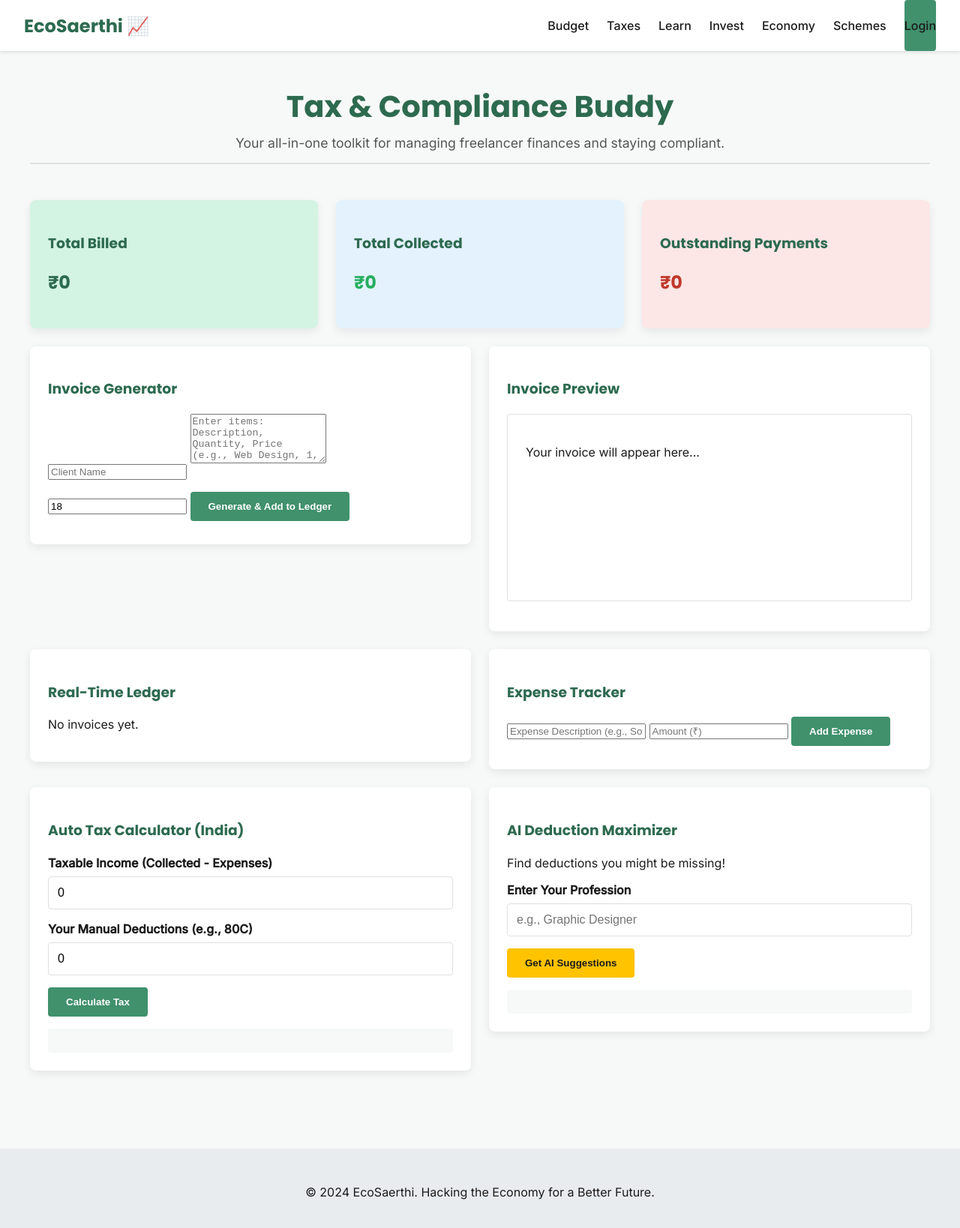
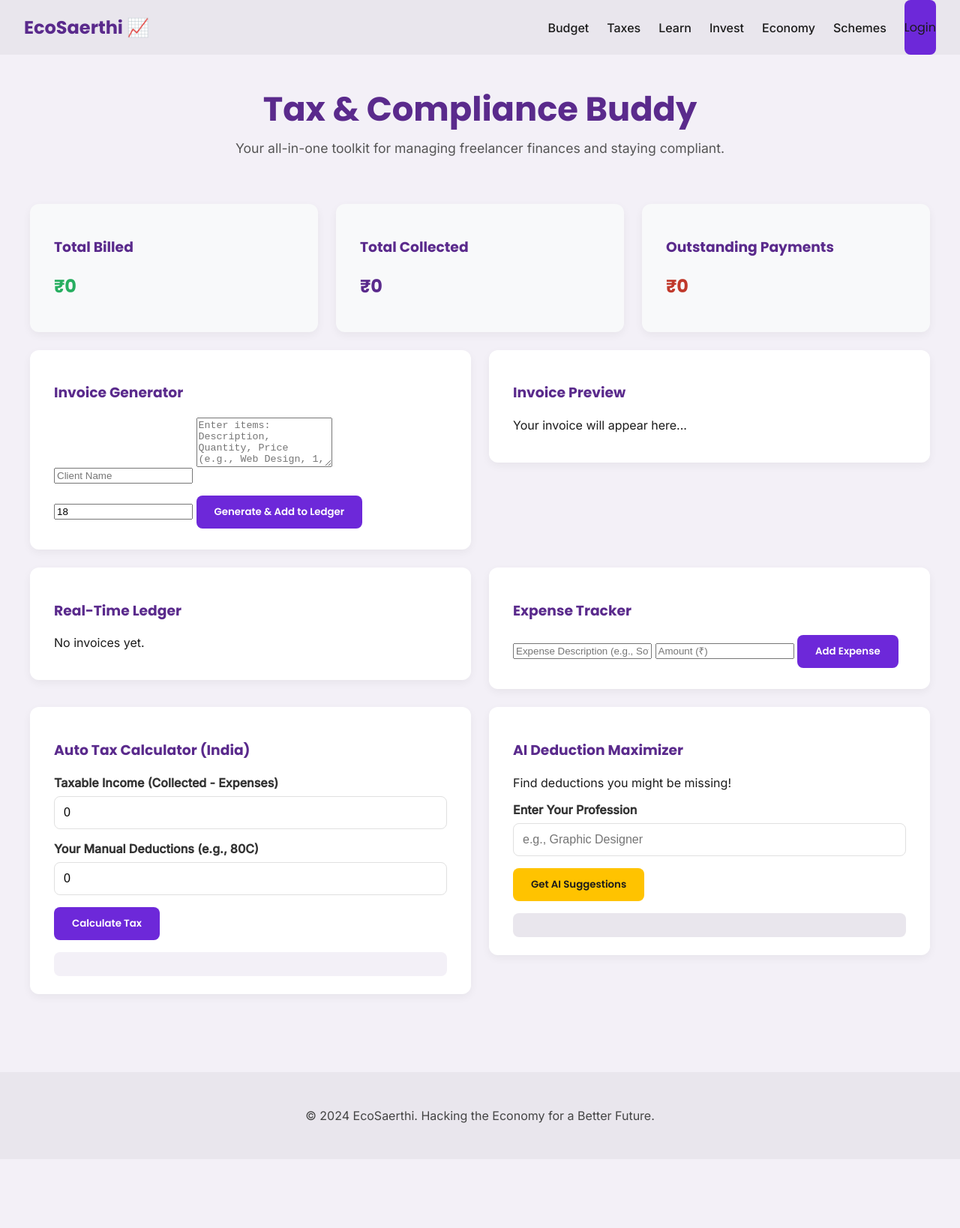
Before and after one commit to MrKrrish11/Project_EcoSaarthi, a website: page public/tax-buddy.html in a window 1280 px wide. Shown: the whole page at 75% size. After the commit the page ends 1546 px from the top, so only its background shows below. Drawn offline with Linux system fonts and the light colour scheme.

Commit message:
v.1.9(theme)

```diff
--- a/public/css/style.css
+++ b/public/css/style.css
@@ -1,12 +1,19 @@
-/* public/css/style.css - FINAL PROFESSIONAL VERSION */
+/* public/css/style.css - FINAL PROFESSIONAL VERSION (Updated with Ecosaarthi Theme) */
 
 /* --- Global & Variables --- */
 :root {
-    --primary-color: #2D6A4F;
-    --secondary-color: #40916C;
+    --primary-color: #5A2A8C;
+    /* Deep purple for headings */
+    --secondary-color: #6D28D9;
+    /* Brighter purple for buttons and accents */
     --accent-color: #FFC300;
-    --bg-color: #F7F9F9;
+    /* Kept from original for potential use */
+    --bg-color: #F3F0F7;
+    /* Light lavender page background */
+    --header-bg-color: #E9E6ED;
+    /* Slightly darker lavender for header/nav */
     --text-color: #1B1B1B;
+    /* Dark text for readability */
     --light-gray: #e0e0e0;
     --error-red: #c0392b;
     --success-green: #27ae60;
@@ -43,12 +50,13 @@ hr {
 
 /* --- Navbar --- */
 .navbar {
-    background-color: #fff;
+    background-color: var(--header-bg-color);
     padding: 0 2rem;
     display: flex;
     justify-content: space-between;
     align-items: center;
-    box-shadow: 0 2px 4px rgba(0, 0, 0, 0.1);
+    box-shadow: none;
+    /* Removed shadow for a flatter look like the image */
     position: fixed;
     top: 0;
     width: 100%;
@@ -81,20 +89,25 @@ hr {
 }
 
 .nav-item a:hover {
-    color: var(--secondary-color);
+    color: var(--primary-color);
 }
 
 /* --- Page Header --- */
 .page-header {
     text-align: center;
     margin-bottom: 3rem;
-    border-bottom: 2px solid var(--light-gray);
+    border-bottom: none;
+    /* Removed border for a cleaner look */
     padding-bottom: 1rem;
 }
 
 .page-header h1 {
-    font-size: 2.5rem;
+    font-size: 2.8rem;
+    /* Slightly larger to match image prominence */
+    font-weight: 700;
     margin: 0;
+    color: var(--primary-color);
+    /* Ensured it uses the main purple */
 }
 
 .page-header p {
@@ -107,10 +120,15 @@ hr {
 /* --- Cards and Grids --- */
 .card {
     background: #fff;
-    border-radius: 8px;
-    box-shadow: 0 4px 12px rgba(0, 0, 0, 0.08);
-    padding: 1.5rem;
+    border-radius: 12px;
+    /* Slightly more rounded corners */
+    box-shadow: 0 4px 12px rgba(0, 0, 0, 0.05);
+    /* Softer shadow */
+    padding: 1.5rem 2rem;
+    /* Adjusted padding */
     margin-bottom: 1.5rem;
+    border: none;
+    /* Ensure no borders */
 }
 
 .grid-container {
@@ -133,6 +151,7 @@ hr {
     display: block;
     margin-bottom: 0.5rem;
     font-weight: 600;
+    color: #333;
 }
 
 .form-group input,
@@ -140,7 +159,8 @@ hr {
     width: 100%;
     padding: 0.75rem;
     border: 1px solid var(--light-gray);
-    border-radius: 4px;
+    border-radius: 8px;
+    /* Rounded inputs */
     font-size: 1rem;
     box-sizing: border-box;
 }
@@ -148,12 +168,19 @@ hr {
 .btn {
     display: inline-block;
     padding: 0.75rem 1.5rem;
-    border-radius: 4px;
+    border-radius: 8px;
+    /* Matching rounded corners */
     text-decoration: none;
     font-weight: 600;
+    font-family: 'Poppins', sans-serif;
     border: none;
     cursor: pointer;
-    transition: background-color 0.3s;
+    transition: background-color 0.3s, transform 0.2s;
+}
+
+.btn:hover {
+    transform: translateY(-2px);
+    /* Add a slight lift on hover */
 }
 
 .btn-primary {
@@ -163,6 +190,7 @@ hr {
 
 .btn-primary:hover {
     background-color: var(--primary-color);
+    /* Darker purple on hover */
 }
 
 .btn-accent {
@@ -181,6 +209,7 @@ hr {
 .btn-nav-logout {
     padding: 0.5rem 1rem;
 }
+
 
 /* --- Utility Classes --- */
 .hidden {
@@ -223,31 +252,26 @@ hr {
 footer {
     text-align: center;
     padding: 2rem;
-    background-color: #e9ecef;
+    background-color: var(--header-bg-color);
+    /* Matching the header background */
     margin-top: 3rem;
+    color: #444;
 }
 
-/* Add these to public/css/style.css */
-
-/* Pocket CFO Specific Styles */
+/* --- Pocket CFO Specific Styles --- */
 .summary-cards {
     grid-template-columns: repeat(3, 1fr);
 }
 
-.summary-card-income {
-    background-color: #D3F3E3;
-}
-
-.summary-card-expenses {
-    background-color: #FCE6E6;
-}
-
+.summary-card-income,
+.summary-card-expenses,
 .summary-card-savings {
-    background-color: #E3F2FD;
+    background-color: #F8F9FA;
+    /* A neutral off-white for these cards */
 }
 
 .summary-card-income h2 {
-    color: var(--primary-color);
+    color: var(--success-green);
 }
 
 .summary-card-expenses h2 {
@@ -255,7 +279,7 @@ footer {
 }
 
 .summary-card-savings h2 {
-    color: var(--success-green);
+    color: var(--primary-color);
 }
 
 #transactions-list ul {
@@ -277,6 +301,9 @@ footer {
     cursor: pointer;
     font-weight: bold;
 }
+
+/* --- Modal & Other Component Styles --- */
+/* (Keeping the rest of the functional styles as they were, they fit the new theme well) */
 
 .goal-form-container {
     display: flex;
@@ -321,13 +348,11 @@ footer {
 .ai-tips-container {
     margin-top: 1rem;
     padding: 1rem;
-    background-color: var(--bg-color);
-    border-radius: 4px;
+    background-color: #E9E6ED;
+    /* Matching header bg */
+    border-radius: 8px;
 }
 
-/* Add these to public/css/style.css */
-
-/* Pocket CFO Upgrades */
 .income-input-group {
     display: flex;
     gap: 0.5rem;
@@ -351,7 +376,6 @@ footer {
     flex-grow: 1;
 }
 
-/* Modal Styles */
 .modal-container {
     position: fixed;
     top: 0;
@@ -403,86 +427,45 @@ footer {
     padding: 0.5rem;
     border-bottom: 1px solid var(--light-gray);
 }
-/* --- Tax Buddy Specific Styles (Definitive & Cleaned) --- */
 
-/* Invoice & Ledger */
-.invoice-preview-container {
-    border: 1px solid var(--light-gray);
-    padding: 1.5rem;
-    min-height: 200px;
-    border-radius: 4px;
-    margin-bottom: 1rem;
-}
-.invoice-preview-container h4 { margin-top: 0; }
-.invoice-preview-container table { width: 100%; border-collapse: collapse; }
-.invoice-preview-container th,
-.invoice-preview-container td {
-    text-align: left;
-    padding: 8px;
-    border-bottom: 1px solid var(--light-gray);
-}
-.invoice-preview-container .total { font-weight: bold; text-align: right; }
-
-.ledger-table { width: 100%; border-collapse: collapse; }
-.ledger-table th,
-.ledger-table td {
-    padding: 0.75rem;
-    border-bottom: 1px solid var(--light-gray);
-    text-align: left;
-}
-.ledger-table th { font-family: 'Poppins', sans-serif; }
-.ledger-table .ledger-amount { text-align: right; font-weight: 600; }
-.ledger-table .status-paid { background-color: #e8f5e9; }
-.ledger-table .status-unpaid { font-weight: bold; }
-.ledger-table .action-btn {
-    background: none;
-    border: 1px solid var(--primary-color);
-    color: var(--primary-color);
-    padding: 4px 8px;
-    border-radius: 4px;
-    cursor: pointer;
-}
-.ledger-table .action-btn:hover { background-color: var(--primary-color); color: white; }
-
-/* Expense Tracker */
-#expense-list-container ul { list-style: none; padding: 0; margin-top: 1rem; }
-#expense-list-container li {
-    display: flex;
-    justify-content: space-between;
-    padding: 0.5rem 0;
-    border-bottom: 1px solid var(--light-gray);
-}
-#expense-list-container span:last-child { font-weight: 600; }
-
-/* Tax Calculator & AI */
-.tax-result-container {
+/* --- Tax Buddy Specific Styles --- */
+.tax-result-container,
+#inflation-result,
+#loan-result {
     margin-top: 1rem;
     padding: 1rem;
     background-color: var(--bg-color);
-    border-radius: 4px;
+    border-radius: 8px;
     font-weight: bold;
+    color: var(--primary-color);
 }
 
-/* Add this to public/css/style.css for the Exchange Rate Grid */
 
+/* --- Economy Radar Specific Styles --- */
 .exchange-rates-grid {
     display: grid;
     grid-template-columns: repeat(auto-fit, minmax(150px, 1fr));
     gap: 1rem;
     text-align: center;
 }
+
 .exchange-rate-item {
     padding: 1rem;
     border: 1px solid var(--light-gray);
-    border-radius: 4px;
+    border-radius: 8px;
+    background: #F8F9FA;
 }
+
 .exchange-rate-item h4 {
     margin: 0 0 0.5rem 0;
     font-size: 1rem;
+    color: #555;
 }
+
 .exchange-rate-item p {
     margin: 0;
     font-size: 1.5rem;
     font-weight: 600;
     font-family: 'Poppins', sans-serif;
+    color: var(--primary-color);
 }
```
